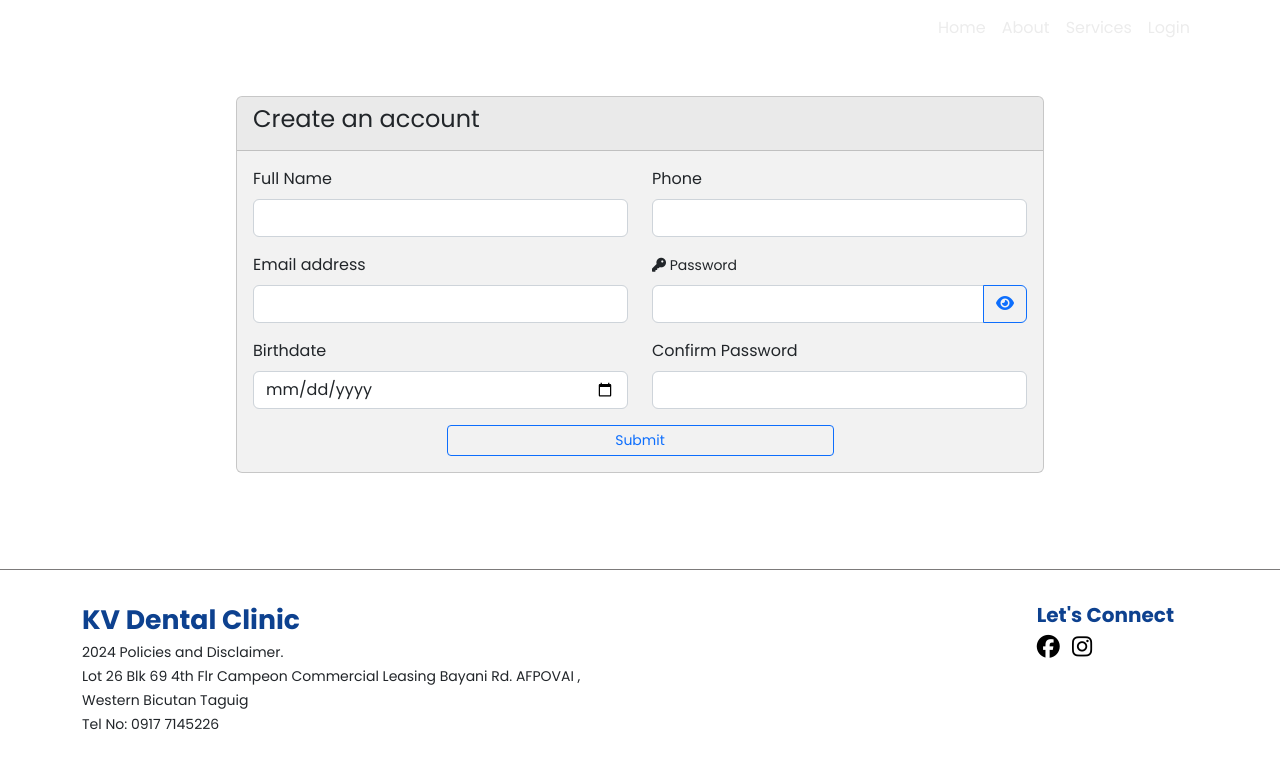
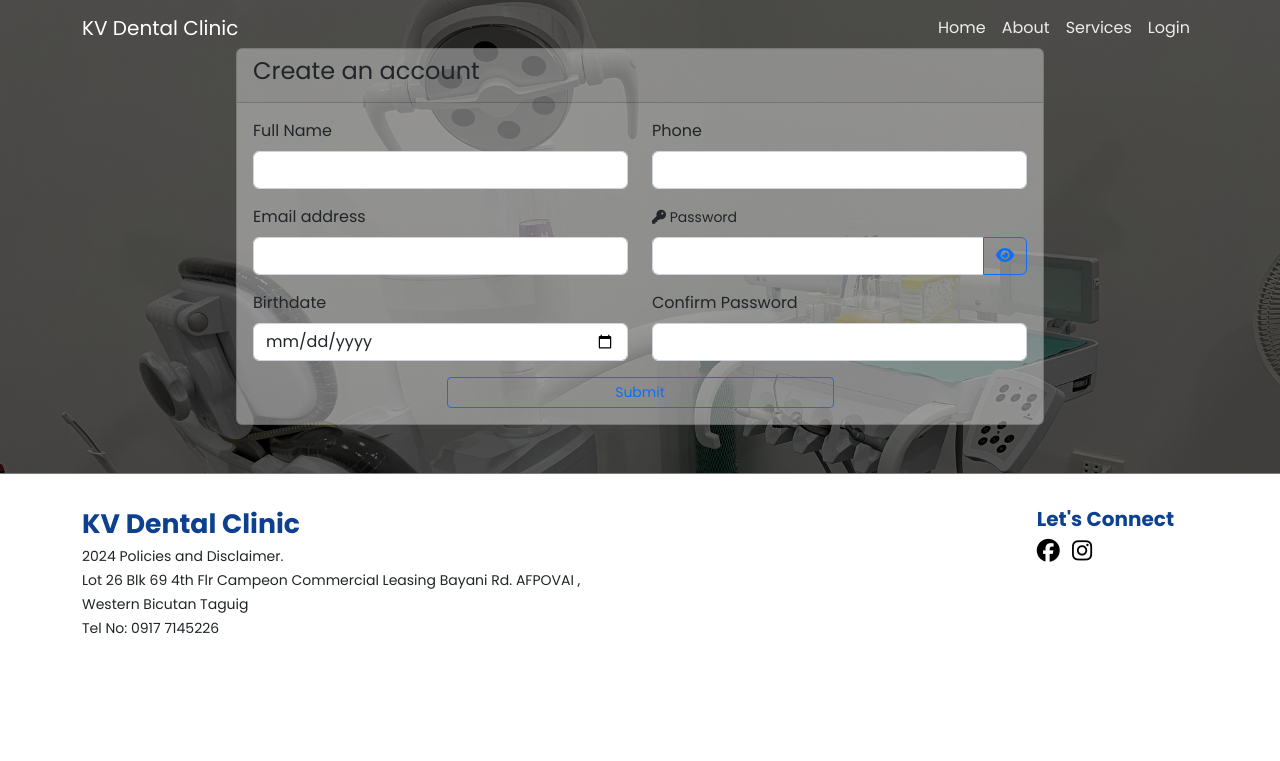
Before and after one commit to Syrulli/KV-Dental-Clinic, a PHP site: page /register.php in a window 1280 px wide. Shown: the top 761 px of the page. Run offline with PHP 8.4, Linux system fonts and the light colour scheme; some libraries are stand-ins or nearby versions.

Commit message:
added dummy 3 background

```diff
--- a/register.php
+++ b/register.php
@@ -8,7 +8,7 @@
 }
 include('includes/header.php');
 ?>
-<section class="mt-5 mb-5">
+<section style="background-image: url('img/dummy_img_3.png') !important; background-repeat: no-repeat !important; background-attachment: fixed; background-position: center; background-size: cover;">
   <div class="container mt-5 mb-5" style="width: 65%; margin-top: 15%;">
     <div class="row">
       <div class="col-12">
```
